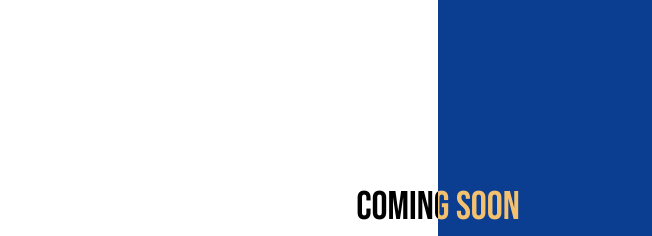
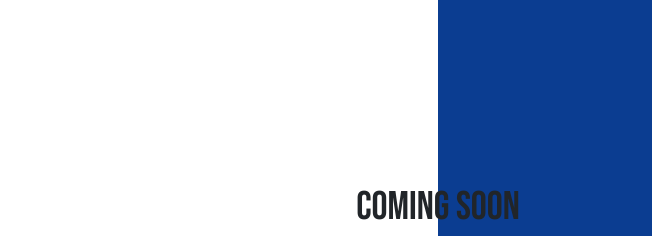
Before and after one commit to Naveenvarghese/Naveenvarghese.github.io, a plain HTML site: page index.html in a window 1280 px wide. Shown: the top 236 px of the page, 202-854 px from the left. Drawn offline with nearby package versions, Linux system fonts and the light colour scheme.

Commit message:
Update styler.css

```diff
--- a/styler.css
+++ b/styler.css
@@ -12,8 +12,6 @@ background: linear-gradient(90deg, rgba(255,255,255,1) 50%, rgba(11,61,145,1) 50
 
   .count{
     font-weight: normal;
-      color:white;
-         mix-blend-mode: difference;
       font-family: 'Bebas Neue', cursive;
 
   }
```
